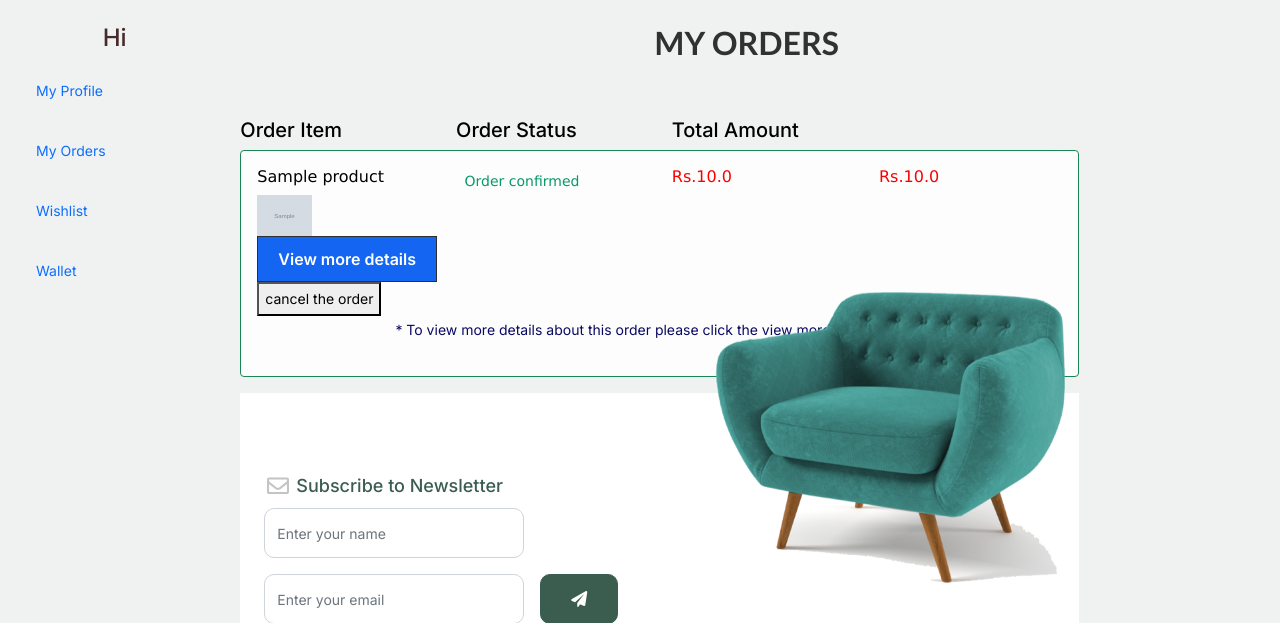
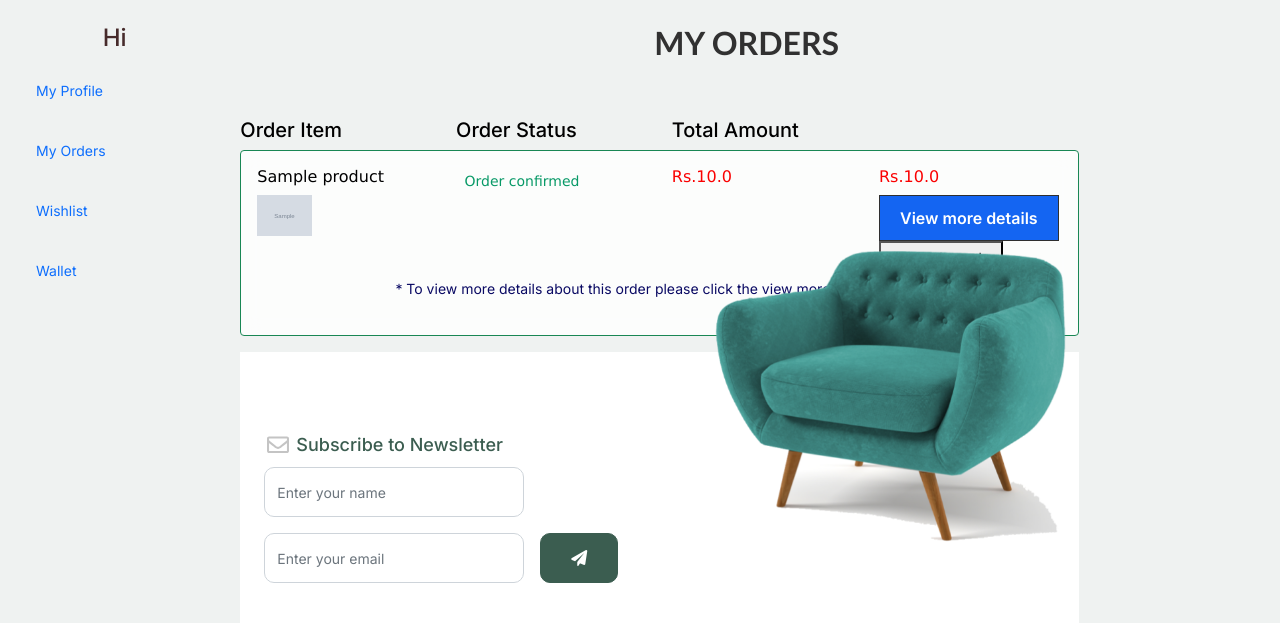
Before and after one commit to aswinbharath1/Nature-s-Touch-Furniture, a Django app: template templates/userprofile/my_orders.html in a window 1280 px wide. Shown: the part 84-707 px from the top of the page. Run offline with Django 4.2, Linux system fonts and the light colour scheme; the template is opened without the code that fills it: values named after a table or form of the project are taken from there, others are empty; tables that the repository leaves empty hold one stand-in row (Sample ...); some libraries are stand-ins or nearby versions.

Commit message:
bugs fixed

```diff
--- a/templates/userprofile/my_orders.html
+++ b/templates/userprofile/my_orders.html
@@ -111,8 +111,7 @@
                                 <div class="col-lg-3">
                                     <h6 style="color: rgb(250, 1, 1); font-family: Verdana, Geneva, Tahoma, sans-serif">
                                         Rs.{{orderitem.order.total_price}}</h6>
-                                </div>
-                                <div class="col-lg-3">
+
                                     <button type="submit" class="btn"style="background-color: #1465F2; color: white; padding: 10px 20px; border-radius: 0;">View more details</button>
 
                                     {% if orderitem.order.status == 'Delivered' or orderitem.order.status == 'Cancelled' %}
@@ -126,8 +125,7 @@
 
                             </div>
                             <div class="d-flex justify-content-center">
-                                <p style="color: rgb(10, 10, 99);">* To view more details about this order please click
-                                    the view more details button</p>
+                                <p style="color: rgb(10, 10, 99);">* To view more details about this order please click the view more details button</p>
                             </div>
 
                         </div>
```
